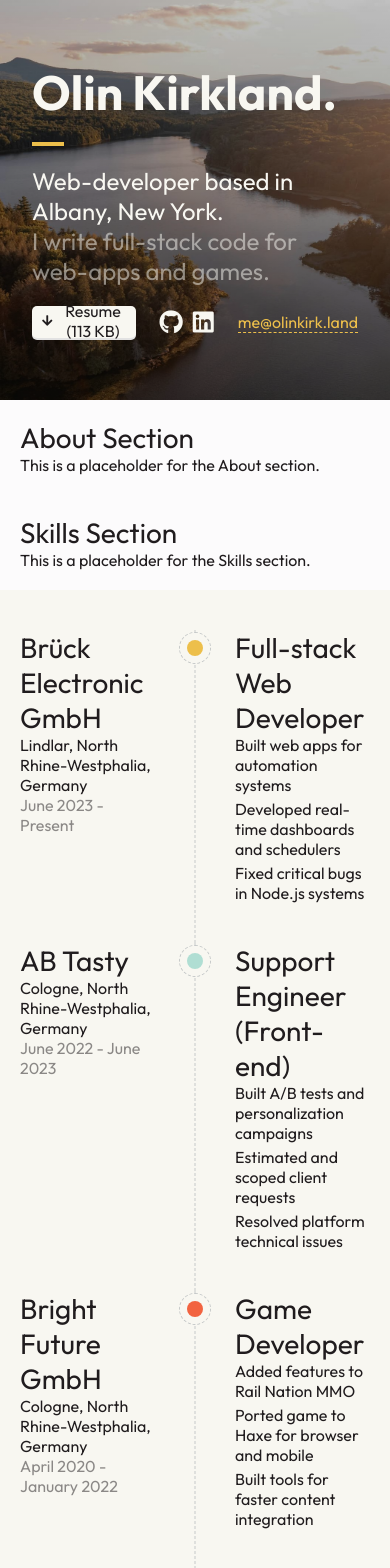
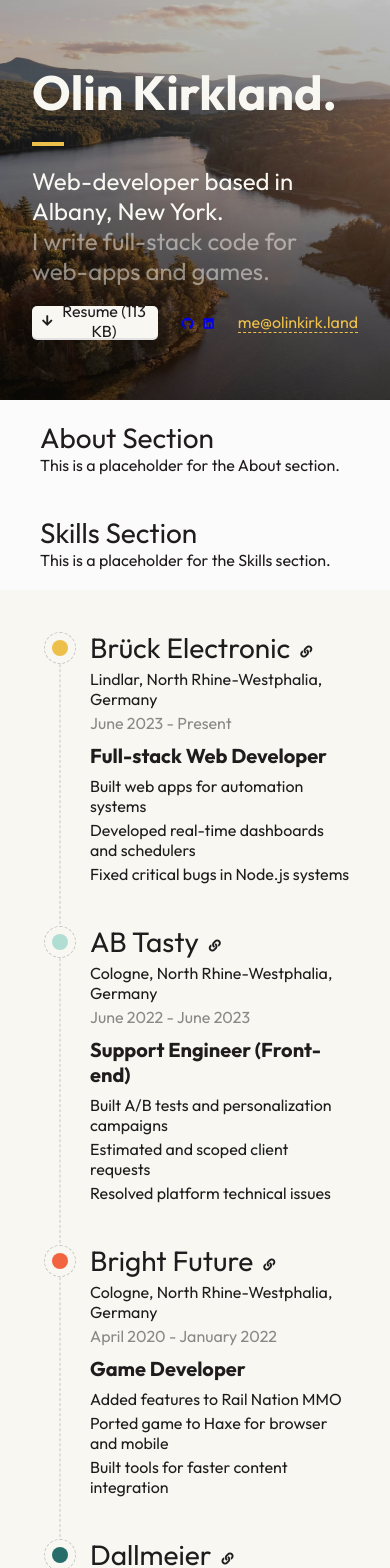
Before and after one commit to olinkirkland/olinkirkland.github.io, a Vue app: page / in a window 390 px wide. Shown: the top 1568 px of the page. Built offline with nearby package versions, Linux system fonts and the light colour scheme; a web font is replaced by a local one.

Commit message:
Timeline styling, add links

```diff
--- a/src/assets/scss/styles.scss
+++ b/src/assets/scss/styles.scss
@@ -64,6 +64,7 @@ h6 {
 
 a.link,
 button.link {
+    cursor: pointer;
     display: inline-block;
     width: fit-content;
     color: var(--accent-1);
@@ -71,17 +72,9 @@ button.link {
     border-bottom: 1px dashed currentColor;
 }
 
-// a.icon or button.icon
-a.icon,
-button.icon {
-    i {
-        font-size: 2.4rem;
-        color: var(--surface);
-    }
-}
-
 .link,
 .icon {
+    cursor: pointer;
     &:hover {
         filter: brightness(0.8);
     }
@@ -163,7 +156,7 @@ i {
 }
 
 section {
-    padding: 2rem;
+    padding: 2rem 4rem;
     margin: 0 auto;
     max-width: 120rem;
     width: 100%;
--- a/src/assets/scss/variables.scss
+++ b/src/assets/scss/variables.scss
@@ -17,6 +17,8 @@
     --accent-3-dark: #d24c2b;
     --accent-4: #276e6b;
     --accent-4-dark: #1f5653;
+    --accent-5: #f2b8d4;
+    --accent-5-dark: #d48ca0;
     --background: #fcfbfc;
     --surface: #f8f7f1;
     --surface-dark: #e2e2e2;
--- a/src/components/Footer.vue
+++ b/src/components/Footer.vue
@@ -187,6 +187,11 @@ footer section {
         }
     }
 }
+
+.icon {
+    color: var(--surface);
+    font-size: 2.4rem;
+}
 </style>
 
 <!-- Mobile queries -->
--- a/src/components/Timeline.vue
+++ b/src/components/Timeline.vue
@@ -1,8 +1,8 @@
 <template>
     <div class="timeline-background">
         <section>
-            <div v-for="(entry, index) in timelineEntries" :key="index">
             <TimelineBlock
+                v-for="(entry, index) in timelineEntries"
                 :index="index"
                 :dateStart="entry.dateStart"
                 :dateEnd="entry.dateEnd"
@@ -10,8 +10,8 @@
                 :company="entry.company"
                 :position="entry.position"
                 :description="entry.description"
+                :link="entry.link"
             />
-            </div>
         </section>
     </div>
 </template>
@@ -24,36 +24,39 @@ const timelineEntries = [
         dateStart: 'September 2015',
         dateEnd: 'May 2018',
         location: 'Houston, Texas, United States',
-        company: 'Paul Bernhard Exhibit Design and Consulting',
+        company: 'Paul Bernhard Exhibits',
         position: 'Application Developer',
         description: [
             'Built museum touchscreen apps and kiosks',
             'Created Texas energy data visualizations',
             'Met with curators for requirements and prototypes'
-        ]
+        ],
+        link: 'https://www.pbe.design/'
     },
     {
         dateStart: 'May 2018',
         dateEnd: 'April 2020',
         location: 'Regensburg, Bavaria, Germany',
-        company: 'Dallmeier GmbH',
+        company: 'Dallmeier',
         position: 'Application Developer',
         description: [
             'Built modular dashboard visualizations',
             'Developed secure backup software module'
-        ]
+        ],
+        link: 'https://www.dallmeier.com/'
     },
     {
         dateStart: 'April 2020',
         dateEnd: 'January 2022',
         location: 'Cologne, North Rhine-Westphalia, Germany',
-        company: 'Bright Future GmbH',
+        company: 'Bright Future',
         position: 'Game Developer',
         description: [
             'Added features to Rail Nation MMO',
             'Ported game to Haxe for browser and mobile',
             'Built tools for faster content integration'
-        ]
+        ],
+        link: 'https://www.traviangames.com/en/bright-future'
     },
     {
         dateStart: 'June 2022',
@@ -65,19 +68,21 @@ const timelineEntries = [
             'Built A/B tests and personalization campaigns',
             'Estimated and scoped client requests',
             'Resolved platform technical issues'
-        ]
+        ],
+        link: 'https://www.abtasty.com/'
     },
     {
         dateStart: 'June 2023',
         dateEnd: 'Present',
         location: 'Lindlar, North Rhine-Westphalia, Germany',
-        company: 'Brück Electronic GmbH',
+        company: 'Brück Electronic',
         position: 'Full-stack Web Developer',
         description: [
             'Built web apps for automation systems',
             'Developed real-time dashboards and schedulers',
             'Fixed critical bugs in Node.js systems'
-        ]
+        ],
+        link: 'https://www.beg-luxomat.com/'
     }
 ].reverse();
 </script>
--- a/src/components/TimelineBlock.vue
+++ b/src/components/TimelineBlock.vue
@@ -1,7 +1,19 @@
 <template>
     <div class="timeline-block">
         <div class="company-location-and-dates">
-            <h2>{{ company }}</h2>
+            <div class="flex">
+                <h2>
+                    {{ company }}
+                </h2>
+                <a
+                    class="icon"
+                    :href="link"
+                    target="_blank"
+                    rel="noopener noreferrer"
+                >
+                    <i class="fas fa-link"></i>
+                </a>
+            </div>
             <p>{{ location }}</p>
             <p class="muted">{{ dateStart }} - {{ dateEnd }}</p>
         </div>
@@ -34,6 +46,7 @@ const props = defineProps<{
     company: string;
     position: string;
     description: string[];
+    link: string;
 }>();
 
 const color = computed(() => {
@@ -41,7 +54,8 @@ const color = computed(() => {
         'var(--accent-1)',
         'var(--accent-2)',
         'var(--accent-3)',
-        'var(--accent-4)'
+        'var(--accent-4)',
+        'var(--accent-5)'
     ];
     return colors[props.index % colors.length];
 });
@@ -63,6 +77,20 @@ const color = computed(() => {
 .company-location-and-dates,
 .position-and-descriptions {
     padding-bottom: 4rem;
+    display: flex;
+    flex-direction: column;
+    gap: 0.4rem;
+}
+
+.timeline-block:last-child {
+    .position-and-descriptions,
+    .company-location-and-dates {
+        padding-bottom: unset;
+    }
+
+    .timeline-line {
+        display: none;
+    }
 }
 
 .timeline-graphic {
@@ -94,12 +122,52 @@ const color = computed(() => {
     }
 
     > .timeline-line {
-        border-left: 1px dashed var(--border);
+        border-right: 1px dashed var(--border);
+        width: 1px;
         position: absolute;
-        top: 0;
+        top: 0.4rem;
         bottom: 0;
         left: 50%;
         transform: translateX(-50%);
     }
 }
+
+.company-location-and-dates > .flex {
+    align-items: center;
+}
+
+.icon {
+    color: var(--body);
+    font-size: 2.2rem;
+}
 </style>
+
+<!-- Mobile queries -->
+<style lang="scss" scoped>
+@media (max-width: 768px) {
+    .timeline-block {
+        display: grid;
+        grid-template-areas:
+            'timeline-graphic company-location-and-dates'
+            'timeline-graphic position-and-descriptions';
+        grid-template-columns: 4rem 1fr;
+        grid-template-rows: auto 1fr;
+        gap: 1rem;
+    }
+
+    .company-location-and-dates {
+        padding-bottom: unset;
+    }
+
+    .position-and-descriptions h2 {
+        font-size: 2rem;
+        font-weight: bold;
+        margin-bottom: 0.4rem;
+    }
+
+    .timeline-graphic {
+        grid-area: timeline-graphic;
+        align-self: stretch; /* Ensures it fills the full column height */
+    }
+}
+</style>
```
Lines whose indentation alone changed are shown as unchanged.
